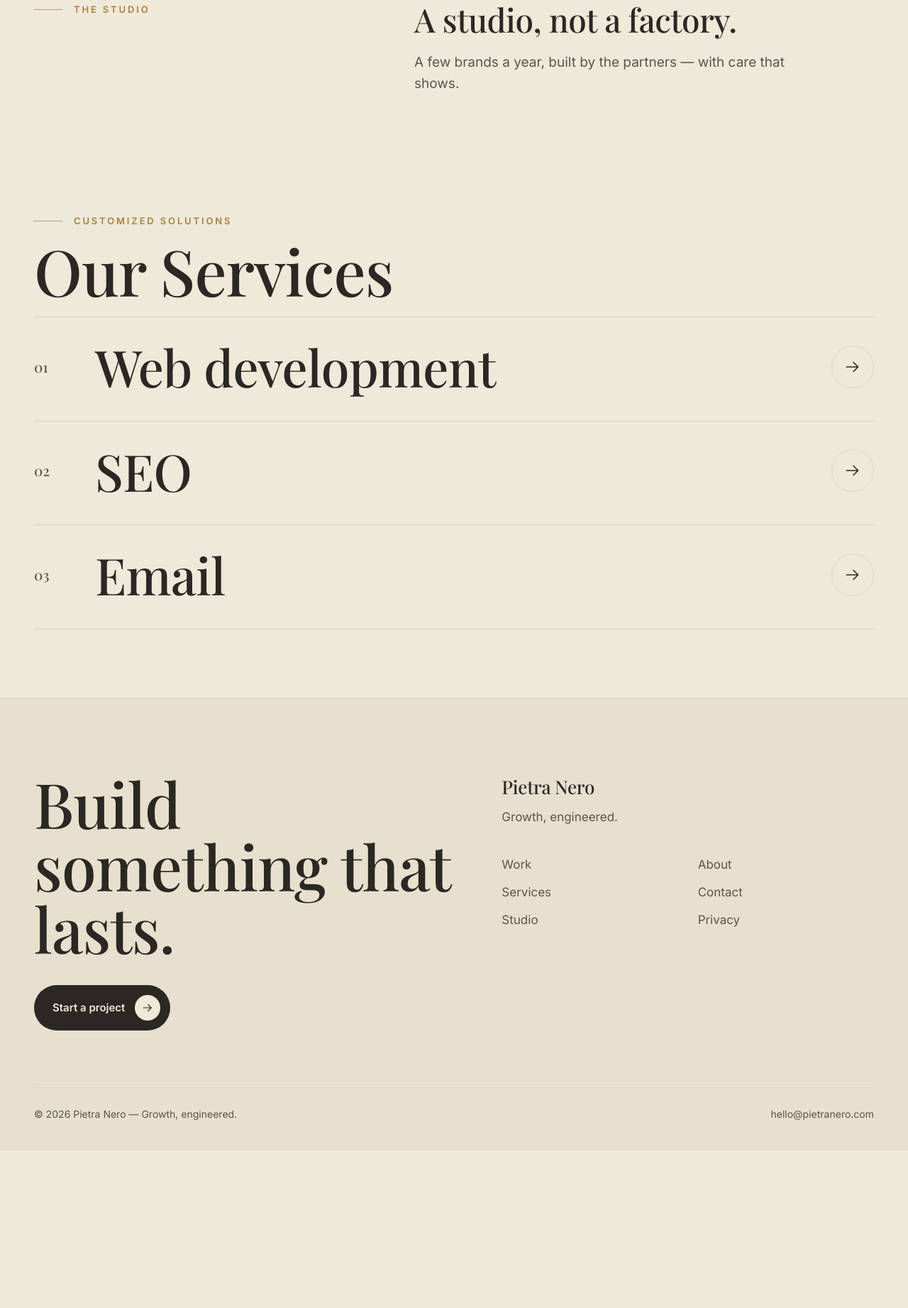
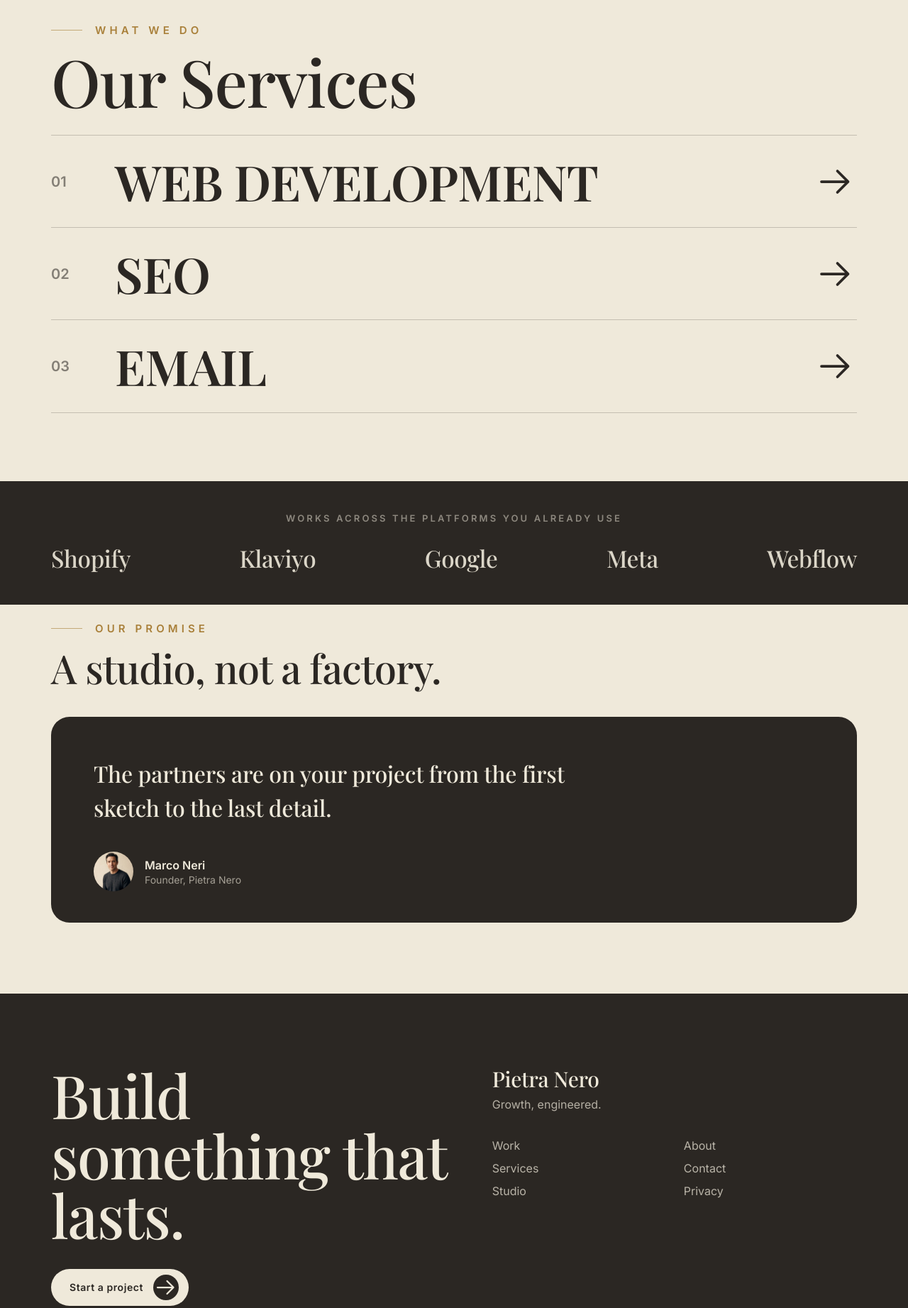
Before and after one commit to concon1616/pietranero-site, a plain HTML site: page index.html in a window 1280 px wide. Shown: the part 815-2658 px from the top of the page at 71% size. Before the commit the page ends 2436 px from the top, so only its background shows below. Drawn offline with nearby package versions, Linux system fonts and the light colour scheme.

Commit message:
Full Homestead layout, brand-tokenized: collage hero + numbered services + honest platform strip + founder promise

```diff
--- a/index.html
+++ b/index.html
@@ -8,147 +8,154 @@
 <meta name="theme-color" content="#2B2723">
 <meta property="og:title" content="Pietra Nero - Growth, engineered.">
 <meta property="og:description" content="Pietra Nero is a small digital studio building web, SEO, and email with craft. A few brands a year, built by the partners.">
-<meta property="og:type" content="website">
 <link rel="preconnect" href="https://fonts.googleapis.com">
 <link rel="preconnect" href="https://fonts.gstatic.com" crossorigin>
 <link href="https://fonts.googleapis.com/css2?family=Playfair+Display:wght@500;600&family=Inter:wght@400;500;600&display=swap" rel="stylesheet">
 <style>
   :root{
-    --ground:#EFE9DA; --ground2:#E7E0CE; --text:#2B2723; --soft:#5A544B;
-    --accent:#A9803A; --line:#B08D57; --rule:#DCD5C4; --kicker:#A9803A;
-    --display:"Playfair Display",Georgia,serif; --body:"Inter",system-ui,sans-serif;
+    --darkbg:#2B2723; --darkfg:#EFE9DA; --lightbg:#EFE9DA; --lightfg:#2B2723;
+    --accent:#A9803A; --display:"Playfair Display",Georgia,serif; --label:"Playfair Display",Georgia,serif; --label-w:600;
+    --sans:"Inter",system-ui,sans-serif;
   }
   *{box-sizing:border-box;margin:0;padding:0}
   html{scroll-behavior:smooth}
-  body{background:var(--ground);color:var(--text);font-family:var(--body);
-    font-size:17px;line-height:1.6;-webkit-font-smoothing:antialiased;
+  body{font-family:var(--sans);background:var(--darkbg);-webkit-font-smoothing:antialiased;
     text-rendering:optimizeLegibility}
-  .wrap{max-width:1280px;margin:0 auto;padding:0 48px}
-  a{color:inherit;text-decoration:none}
-  .kicker{display:flex;align-items:center;gap:16px;font-size:13px;font-weight:600;
-    letter-spacing:.22em;text-transform:uppercase;color:var(--kicker)}
-  .kicker::before{content:"";width:40px;height:1px;background:currentColor;opacity:.7}
-  .arw{width:26px;height:26px;display:block}
+  a{text-decoration:none;color:inherit}
+  .wrap{max-width:1376px;margin:0 auto;padding:0 72px;position:relative}
+  svg{display:block}
+  .kick{font-family:var(--sans);font-weight:600;font-size:15px;letter-spacing:.34em;text-transform:uppercase;
+    display:flex;align-items:center;gap:18px}
+  .kick::before{content:"";width:44px;height:1px;background:currentColor;opacity:.6}
+  .arrowbtn{border-radius:999px;border:1px solid currentColor;display:flex;align-items:center;justify-content:center;transition:.25s}
 
-  /* header */
-  header{position:sticky;top:0;z-index:20;background:rgba(239,233,218,.86);
-    backdrop-filter:saturate(1.2) blur(10px);border-bottom:1px solid var(--rule)}
-  .bar{display:flex;align-items:center;justify-content:space-between;height:76px}
-  .brand{font-family:var(--display);font-weight:500;font-size:22px;
-    letter-spacing:-.01em}
-  nav ul{display:flex;gap:34px;list-style:none}
-  .navlink{font-size:15px;color:var(--soft)}
-  .navlink:hover{color:var(--text)}
-  .cta{display:inline-flex;align-items:center;gap:10px;font-size:14px;font-weight:600;
-    padding:11px 20px;border:1px solid var(--text);border-radius:999px}
-  .cta:hover{background:var(--text);color:var(--ground)}
-  .cta .arw{width:16px;height:16px}
-  @media(max-width:860px){nav{display:none}}
+  /* dark / light section bases */
+  .dark{background:var(--darkbg);color:var(--darkfg)}
+  .light{background:var(--lightbg);color:var(--lightfg)}
 
-  /* hero */
-  .hero{padding:96px 0 104px}
-  .hero .kicker{margin-bottom:40px}
-  .hero h1{font-family:var(--display);font-weight:500;letter-spacing:-.01em;
-    font-size:clamp(52px,8.5vw,116px);line-height:.98;max-width:12ch}
-  .hero .sub{margin-top:34px;max-width:52ch;font-size:20px;color:var(--soft)}
-  .hero .go{margin-top:52px;display:inline-flex;align-items:center;justify-content:center;
-    width:68px;height:68px;border:1px solid var(--text);border-radius:999px;color:var(--text)}
-  .hero .go:hover{background:var(--accent);border-color:var(--accent);color:#fff}
+  /* HERO */
+  .hero{position:relative;min-height:768px;overflow:hidden}
+  .hero .col{max-width:600px;padding:92px 0 96px}
+  .hero .hr{width:548px;max-width:100%;height:1px;background:currentColor;opacity:.4}
+  .hero .kick{margin:22px 0 0}
+  .hero h1{font-family:var(--display);font-weight:500;font-size:clamp(56px,8.4vw,116px);line-height:.94;
+    letter-spacing:-.015em;margin:34px 0 0;font-optical-sizing:auto}
+  .hero p{max-width:520px;font-size:20px;line-height:1.55;margin:32px 0 34px;opacity:.82}
+  .hero .go{width:66px;height:66px;color:currentColor}
+  .hero .go:hover{background:var(--accent);border-color:var(--accent);color:var(--darkbg)}
+  .hero .art{position:absolute;top:0;right:0;width:46%;height:100%;
+    background:url(assets/work-1.jpg) center/cover no-repeat;filter:saturate(1.02)}
+  .hero .art::after{content:"";position:absolute;inset:0;
+    background:linear-gradient(90deg,var(--darkbg),transparent 22%)}
+  @media(max-width:900px){.hero .art{display:none}}
 
-  /* positioning band */
-  .pos{border-top:1px solid var(--rule);padding:80px 0}
-  .pos .in{display:grid;grid-template-columns:1fr 1.35fr;gap:56px;align-items:start}
-  .pos h2{font-family:var(--display);font-weight:500;letter-spacing:-.01em;
-    font-size:clamp(30px,3.6vw,46px);line-height:1.08}
-  .pos p{font-size:19px;color:var(--soft);max-width:46ch}
-  @media(max-width:860px){.pos .in{grid-template-columns:1fr;gap:22px}}
+  /* SERVICES */
+  .svcs{padding:80px 0 96px}
+  .svcs .kick{color:var(--accent)}
+  .svcs h2{font-family:var(--display);font-weight:500;font-size:clamp(48px,7.2vw,104px);line-height:1;
+    letter-spacing:-.015em;margin:16px 0 30px;font-optical-sizing:auto}
+  .row{display:grid;grid-template-columns:64px 1fr 62px;align-items:center;gap:26px;
+    padding:30px 0;border-top:1px solid;border-color:color-mix(in srgb,var(--lightfg) 22%,transparent)}
+  .row.last{border-bottom:1px solid;border-color:color-mix(in srgb,var(--lightfg) 22%,transparent)}
+  .num{font-family:var(--sans);font-weight:600;font-size:20px;opacity:.55}
+  .lab{font-family:var(--label);font-weight:var(--label-w);font-size:clamp(30px,5.4vw,74px);line-height:1;
+    letter-spacing:-.01em;text-transform:uppercase}
+  .circ{width:60px;height:60px;justify-self:end;color:currentColor}
+  .row:hover .circ{background:var(--accent);border-color:var(--accent);color:var(--lightbg);transform:translateX(4px)}
+  @media(max-width:640px){.row{grid-template-columns:44px 1fr}.circ{display:none}}
 
-  /* services - the homestead centerpiece */
-  .svcs{padding:44px 0 96px}
-  .svcs .head{padding:44px 0 20px}
-  .svcs h2{font-family:var(--display);font-weight:500;letter-spacing:-.01em;
-    font-size:clamp(44px,7vw,92px);line-height:1;margin-top:14px}
-  .svc{display:grid;grid-template-columns:64px 1fr 40px;grid-auto-rows:auto;
-    align-items:center;gap:6px 22px;padding:34px 0;border-top:1px solid var(--rule);
-    position:relative}
-  .svc:last-child{border-bottom:1px solid var(--rule)}
-  .svc-n{grid-row:1;font-family:var(--display);font-weight:400;font-size:20px;color:var(--soft)}
-  .svc-t{grid-row:1;grid-column:2;font-family:var(--display);font-weight:500;
-    letter-spacing:-.01em;font-size:clamp(34px,5.6vw,72px);line-height:1}
-  .svc-c{grid-row:2;grid-column:2;font-size:17px;color:var(--soft);max-width:60ch;
-    max-height:0;opacity:0;overflow:hidden;transition:max-height .4s ease,opacity .3s ease,margin .4s ease}
-  .svc:hover .svc-c{max-height:80px;opacity:1;margin-top:12px}
-  .svc-a{grid-row:1;grid-column:3;width:60px;height:60px;border:1px solid var(--rule);
-    border-radius:999px;display:flex;align-items:center;justify-content:center;
-    color:var(--text);transition:.25s;justify-self:end}
-  .svc:hover .svc-a{background:var(--accent);border-color:var(--accent);color:#fff;transform:translateX(4px)}
-  @media(max-width:640px){.svc-a{display:none}.svc{grid-template-columns:48px 1fr}}
+  /* PLATFORM STRIP */
+  .strip{padding:44px 0}
+  .strip .lbl{font-family:var(--sans);font-weight:600;font-size:13px;letter-spacing:.24em;text-transform:uppercase;
+    opacity:.5;margin-bottom:26px;text-align:center}
+  .strip .row2{display:flex;flex-wrap:wrap;align-items:center;justify-content:space-between;gap:28px}
+  .strip .plat{font-family:var(--display);font-weight:500;font-size:clamp(20px,2.6vw,34px);opacity:.9;letter-spacing:-.01em}
 
-  /* footer */
-  footer{background:var(--ground2);border-top:1px solid var(--rule);padding:104px 0 40px}
-  .fgrid{display:grid;grid-template-columns:1.15fr 1fr;gap:56px}
-  footer h2{font-family:var(--display);font-weight:500;letter-spacing:-.01em;
-    font-size:clamp(46px,7vw,88px);line-height:1;max-width:11ch}
-  .pill{margin-top:36px;display:inline-flex;align-items:center;gap:14px;font-size:15px;
-    font-weight:600;padding:14px 14px 14px 26px;border-radius:999px;
-    background:var(--text);color:var(--ground)}
-  .pill .ic{width:36px;height:36px;border-radius:999px;background:var(--ground);
-    color:var(--text);display:flex;align-items:center;justify-content:center}
-  .pill .ic .arw{width:18px;height:18px}
-  .fright{display:flex;flex-direction:column;gap:8px}
-  .fmark{font-family:var(--display);font-weight:500;font-size:26px;letter-spacing:-.01em}
-  .ftag{color:var(--soft);max-width:34ch;margin-bottom:26px}
-  .fcols{display:grid;grid-template-columns:1fr 1fr;gap:28px}
-  .fcols a{display:block;color:var(--soft);padding:6px 0}
-  .fcols a:hover{color:var(--text)}
-  .fbot{margin-top:80px;padding-top:26px;border-top:1px solid var(--rule);
-    display:flex;justify-content:space-between;align-items:center;
-    color:var(--soft);font-size:14px;gap:20px;flex-wrap:wrap}
-  @media(max-width:860px){.fgrid{grid-template-columns:1fr;gap:40px}}
+  /* PROMISE (testimonial-style, honest) */
+  .promise{padding:24px 0 100px}
+  .promise .kick{color:var(--accent)}
+  .promise h2{font-family:var(--display);font-weight:500;font-size:clamp(34px,4.4vw,58px);line-height:1.06;
+    letter-spacing:-.015em;margin:16px 0 40px;max-width:16ch;font-optical-sizing:auto}
+  .card{background:var(--darkbg);color:var(--darkfg);border-radius:26px;padding:56px 60px 44px}
+  .card blockquote{font-family:var(--display);font-weight:500;font-size:clamp(24px,2.5vw,32px);line-height:1.5;
+    letter-spacing:-.005em;max-width:34ch;font-optical-sizing:auto}
+  .card .by{display:flex;align-items:center;gap:16px;margin-top:38px}
+  .card .av{width:56px;height:56px;border-radius:999px;background:#3a3a3a center/cover no-repeat;flex:0 0 auto}
+  .card .who b{font-weight:600;font-size:16px}
+  .card .who span{display:block;font-size:14px;opacity:.62;margin-top:2px}
+
+  /* FOOTER */
+  footer{padding:100px 0 40px}
+  .fgrid{display:grid;grid-template-columns:1.1fr 1fr;gap:56px}
+  footer h2{font-family:var(--display);font-weight:500;font-size:clamp(48px,6.6vw,88px);line-height:1;
+    letter-spacing:-.015em;max-width:11ch;font-optical-sizing:auto}
+  .pill{margin-top:34px;display:inline-flex;align-items:center;gap:14px;font-weight:600;font-size:14px;
+    letter-spacing:.04em;padding:0 14px 0 26px;height:52px;border-radius:999px;background:var(--darkfg);color:var(--darkbg)}
+  .pill .ic{width:36px;height:36px;border-radius:999px;background:var(--darkbg);color:var(--darkfg);
+    display:flex;align-items:center;justify-content:center}
+  .fright{display:flex;flex-direction:column;gap:6px}
+  .fmark{font-family:var(--display);font-weight:500;font-size:30px;letter-spacing:-.01em}
+  .ftag{opacity:.7;max-width:32ch;margin-bottom:26px}
+  .fcols{display:grid;grid-template-columns:1fr 1fr;gap:26px}
+  .fcols a{display:block;opacity:.72;padding:6px 0}
+  .fcols a:hover{opacity:1}
+  .fbot{margin-top:80px;padding-top:26px;border-top:1px solid;border-color:color-mix(in srgb,var(--darkfg) 20%,transparent);
+    display:flex;justify-content:space-between;gap:20px;flex-wrap:wrap;font-size:14px;opacity:.62}
+  @media(max-width:900px){.fgrid{grid-template-columns:1fr;gap:40px}}
+  .arrowbtn svg{width:60%;height:60%}
 </style>
 </head>
 <body>
-<header><div class="wrap bar">
-  <a class="brand" href="#top">Pietra Nero</a>
-  <nav><ul><li><a class="navlink" href="#services">Work</a></li><li><a class="navlink" href="#services">Services</a></li><li><a class="navlink" href="#studio">Studio</a></li><li><a class="navlink" href="#contact">Contact</a></li></ul></nav>
-  <a class="cta" href="#contact">Start a project<svg class="arw" viewBox="0 0 24 24" fill="none" aria-hidden="true"><path d="M4 12h15M13 6l6 6-6 6" stroke="currentColor" stroke-width="1.5" stroke-linecap="round" stroke-linejoin="round"/></svg></a>
-</div></header>
 
-<main id="top">
-  <section class="hero"><div class="wrap">
-    <div class="kicker">Pietra Nero</div>
+<section class="hero dark" id="top"><div class="wrap">
+  <div class="col">
+    <div class="hr"></div>
+    <div class="kick">Pietra Nero</div>
     <h1>Growth,<br>engineered.</h1>
-    <p class="sub">A small studio building web, SEO, and email with craft.</p>
-    <a class="go" href="#services" aria-label="See our work"><svg class="arw" viewBox="0 0 24 24" fill="none" aria-hidden="true"><path d="M4 12h15M13 6l6 6-6 6" stroke="currentColor" stroke-width="1.5" stroke-linecap="round" stroke-linejoin="round"/></svg></a>
-  </div></section>
+    <p>Pietra Nero is a small digital studio building web, SEO, and email with craft. A few brands a year, built by the partners.</p>
+    <div class="hr"></div>
+    <a class="go arrowbtn" href="#contact" style="margin-top:40px"><svg viewBox="0 0 24 24" fill="none"><path d="M4 12h15M13 6l6 6-6 6" stroke="currentColor" stroke-width="1.5" stroke-linecap="round" stroke-linejoin="round"/></svg></a>
+  </div>
+  <div class="art"></div>
+</div></section>
 
-  <section class="pos"><div class="wrap in">
-    <div class="kicker">The studio</div>
-    <div><h2>A studio, not a factory.</h2><p style="margin-top:20px">A few brands a year, built by the partners — with care that shows.</p></div>
-  </div></section>
+<section class="svcs light" id="services"><div class="wrap">
+  <div class="kick">What we do</div>
+  <h2>Our Services</h2>
+  <a class="row" href="#contact"><span class="num">01</span><span class="lab">WEB DEVELOPMENT</span><span class="circ"><svg viewBox="0 0 24 24" fill="none"><path d="M4 12h15M13 6l6 6-6 6" stroke="currentColor" stroke-width="1.5" stroke-linecap="round" stroke-linejoin="round"/></svg></span></a><a class="row" href="#contact"><span class="num">02</span><span class="lab">SEO</span><span class="circ"><svg viewBox="0 0 24 24" fill="none"><path d="M4 12h15M13 6l6 6-6 6" stroke="currentColor" stroke-width="1.5" stroke-linecap="round" stroke-linejoin="round"/></svg></span></a><a class="row last" href="#contact"><span class="num">03</span><span class="lab">EMAIL</span><span class="circ"><svg viewBox="0 0 24 24" fill="none"><path d="M4 12h15M13 6l6 6-6 6" stroke="currentColor" stroke-width="1.5" stroke-linecap="round" stroke-linejoin="round"/></svg></span></a>
+</div></section>
 
-  <section class="svcs" id="services"><div class="wrap">
-    <div class="head"><div class="kicker">Customized solutions</div><h2>Our Services</h2></div>
-    <a class="svc" href="#contact"><span class="svc-n">01</span><span class="svc-t">Web development</span><span class="svc-c">Sites built like masonry — structurally sound, quietly beautiful, made to stand.</span><span class="svc-a"><svg class="arw" viewBox="0 0 24 24" fill="none" aria-hidden="true"><path d="M4 12h15M13 6l6 6-6 6" stroke="currentColor" stroke-width="1.5" stroke-linecap="round" stroke-linejoin="round"/></svg></span></a><a class="svc" href="#contact"><span class="svc-n">02</span><span class="svc-t">SEO</span><span class="svc-c">Foundations that compound — rankings you keep because the work underneath is real.</span><span class="svc-a"><svg class="arw" viewBox="0 0 24 24" fill="none" aria-hidden="true"><path d="M4 12h15M13 6l6 6-6 6" stroke="currentColor" stroke-width="1.5" stroke-linecap="round" stroke-linejoin="round"/></svg></span></a><a class="svc" href="#contact"><span class="svc-n">03</span><span class="svc-t">Email</span><span class="svc-c">Lifecycle programs cut precisely to your customer — every message load-bearing.</span><span class="svc-a"><svg class="arw" viewBox="0 0 24 24" fill="none" aria-hidden="true"><path d="M4 12h15M13 6l6 6-6 6" stroke="currentColor" stroke-width="1.5" stroke-linecap="round" stroke-linejoin="round"/></svg></span></a>
-  </div></section>
-</main>
+<section class="strip dark"><div class="wrap">
+  <div class="lbl">Works across the platforms you already use</div>
+  <div class="row2"><span class="plat">Shopify</span><span class="plat">Klaviyo</span><span class="plat">Google</span><span class="plat">Meta</span><span class="plat">Webflow</span></div>
+</div></section>
 
-<footer id="contact"><div class="wrap">
+<section class="promise light"><div class="wrap">
+  <div class="kick">Our promise</div>
+  <h2>A studio, not a factory.</h2>
+  <div class="card">
+    <blockquote>The partners are on your project from the first sketch to the last detail.</blockquote>
+    <div class="by">
+      <div class="av" style="background-image:url(assets/team-1.jpg)"></div>
+      <div class="who"><b>Marco Neri</b><span>Founder, Pietra Nero</span></div>
+    </div>
+  </div>
+</div></section>
+
+<footer class="dark" id="contact"><div class="wrap">
   <div class="fgrid">
     <div>
       <h2>Build something that lasts.</h2>
-      <a class="pill" href="mailto:hello@pietranero.com">Start a project<span class="ic"><svg class="arw" viewBox="0 0 24 24" fill="none" aria-hidden="true"><path d="M4 12h15M13 6l6 6-6 6" stroke="currentColor" stroke-width="1.5" stroke-linecap="round" stroke-linejoin="round"/></svg></span></a>
+      <a class="pill" href="mailto:hello@pietranero.com">Start a project <span class="ic"><svg viewBox="0 0 24 24" fill="none"><path d="M4 12h15M13 6l6 6-6 6" stroke="currentColor" stroke-width="1.5" stroke-linecap="round" stroke-linejoin="round"/></svg></span></a>
     </div>
     <div class="fright">
       <div class="fmark">Pietra Nero</div>
       <p class="ftag">Growth, engineered.</p>
-      <div class="fcols">
-        <div><a href="#services">Work</a><a href="#services">Services</a><a href="#studio">Studio</a></div>
-        <div><a href="#studio">About</a><a href="#contact">Contact</a><a href="#">Privacy</a></div>
-      </div>
+      <div class="fcols"><div><a href="#services">Work</a><a href="#services">Services</a><a href="#studio">Studio</a></div><div><a href="#studio">About</a><a href="#contact">Contact</a><a href="#">Privacy</a></div></div>
     </div>
   </div>
   <div class="fbot"><span>&copy; 2026 Pietra Nero — Growth, engineered.</span><span>hello@pietranero.com</span></div>
 </div></footer>
+
 </body>
 </html>
```
